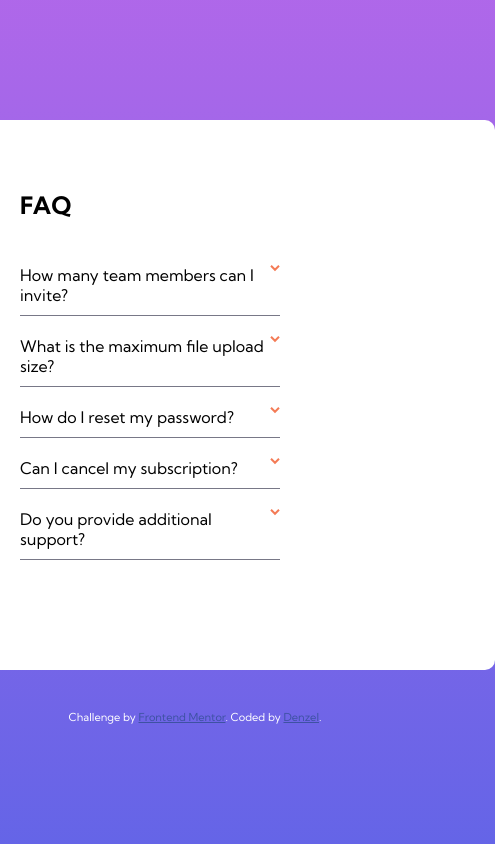
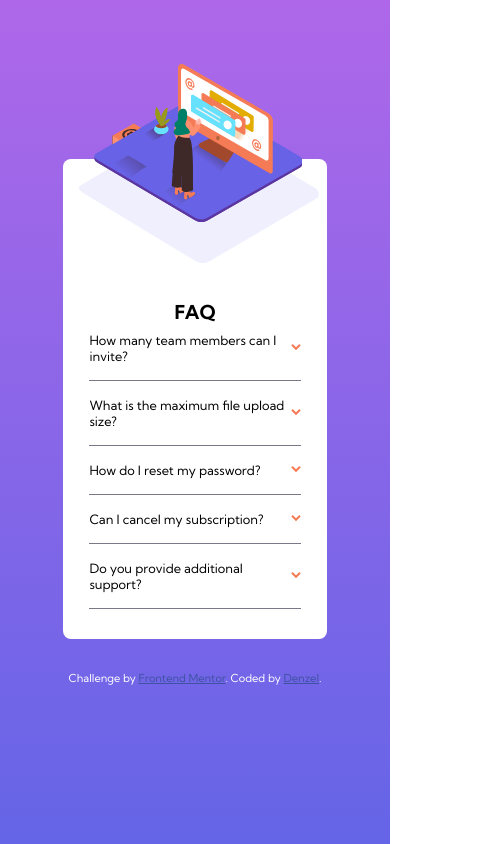
Before and after one commit to Denzel95/faq-accordion-card-main, a plain HTML site: page index.html in a window 390 px wide. Shown: the whole page, 495 px wide, since content can reach past the window. Drawn offline with Linux system fonts and the light colour scheme.

Commit message:
Made changes in @media
Fixed responsive

```diff
--- a/index.html
+++ b/index.html
@@ -18,7 +18,9 @@
   <main>
     <div class="main-container">
       <img src="./images/illustration-box-desktop.svg" alt="box" class="box">
+      <div class="bg-mobile">
 
+      </div>
       <div class="left-side">
         <img src="./images/illustration-woman-online-desktop.svg" alt="woman" class="woman">
         <img src="./images/bg-pattern-desktop.svg" alt="bg" class="bg">
@@ -30,7 +32,10 @@
 
       <details class="det det-det1">
        <summary>
-        How many team members can I invite?
+<p>
+
+  How many team members can I invite?
+</p>
         <img src="./images/icon-arrow-down.svg" alt="arrow">
        </summary>
        <p> You can invite up to 2 additional users on the Free plan. There is no limit on
@@ -39,7 +44,11 @@
       </details>
 
       <details class="det det-det2">
-       <summary>What is the maximum file upload size?
+       <summary>
+        <p>
+
+          What is the maximum file upload size?
+        </p>
         <img src="./images/icon-arrow-down.svg" alt="arrow">
        </summary>
        <p>No more than 2GB. All files in your account must fit your allotted storage space.</p>
@@ -47,7 +56,11 @@
       </details>
 
       <details class="det det-det3">
-     <summary> How do I reset my password?
+     <summary>
+      <p>
+
+        How do I reset my password?
+      </p>
       <img src="./images/icon-arrow-down.svg" alt="arrow">
      </summary>
      <p>
@@ -59,7 +72,9 @@
 
       <details class="det det-det4">
      <summary>
-      Can I cancel my subscription?
+      <p>
+        Can I cancel my subscription?
+      </p>
       <img src="./images/icon-arrow-down.svg" alt="arrow">
      </summary>
      <p>Yes! Send us a message and we’ll process your request no questions asked.</p>
@@ -67,7 +82,11 @@
       </details>
 
       <details class="det det-det5">
-      <summary>Do you provide additional support?
+      <summary>
+        <p>
+
+          Do you provide additional support?
+        </p>
         <img src="./images/icon-arrow-down.svg" alt="arrow">
       </summary>
       <p>Chat and email support is available 24/7. Phone lines are open during normal business hours.</p>
--- a/style.css
+++ b/style.css
@@ -154,6 +154,10 @@ details[open] > summary img{
     color: seashell;
 }
 
+.bg-mobile{
+    display: none;
+}
+
 @media screen and (max-width:1000px) {
 
     html{
@@ -173,21 +177,154 @@ details[open] > summary img{
         width: 35rem;
 
     }
+
+    .det{
+
+        border-bottom: 1px solid hsl(240, 6%, 50%);
+        margin:2rem 6rem 2rem 0;
+        padding-bottom: 1rem;
+    }
 }
 
 @media screen and (max-width:800px) {
     .main-container{
-         display: flex;
+        position: relative;
+        display: flex;
         flex-direction: column;
         align-items: center;
-        width: 60rem;
-        height: 55rem;
+        justify-content: center;
+        width: 40rem;
+        height: 60rem;
 
+    }
+
+    .left-side{
+        width: 40rem;
+        height: 20%;
+        overflow: visible;
+        position: static;
+    }
+
+    .right-side{
+        width: 40rem;
+        height: 80%;
+    }
+
+    .det{
+        width: 90%;
+        border-bottom: 1px solid hsl(240, 6%, 50%);
+        margin:0 0 2rem 0;
+        padding-bottom: 1rem;
+        align-self: center;
     }
 
     .main-container .box{
         display: none;
     }
 
+    .right-side{
+        width: 100%;
+        display: flex;
+        flex-direction: column;
+        align-items: center;
+
+    }
+
+    summary{
+        width: 100%;
+        align-items: center;
+    }
+
+    .woman{
+        background-image: url('./images/illustration-woman-online-mobile.svg');
+        height: 33%;
+        top:0;
+        left:0;
+        transform: translate(27%, -60%);
+    }
+
+    .bg{
+        display: none;
+    }
+
+    .bg-mobile{
+        display: block;
+        position: absolute;
+        background-image: url('./images/bg-pattern-mobile.svg');
+        background-repeat: no-repeat;
+        width: 100%;
+        height: 20%;
+        top: 0;
+        left: 0;
+        transform: translate(20%, 2%);
+    }
 
 }
+
+@media screen and (max-width: 450px ) {
+    html{
+        font-size: 50%;
+    }
+
+    .main-container{
+        position: relative;
+        display: flex;
+        flex-direction: column;
+        align-items: center;
+        justify-content: center;
+        width: 33rem;
+        height: 60rem;
+
+    }
+
+    .left-side{
+        width: 33rem;
+        height: 20%;
+        overflow: visible;
+        position: static;
+    }
+
+    .right-side{
+        width: 33rem;
+        height: 80%;
+    }
+
+    .det{
+        width: 80%;
+        border-bottom: 1px solid hsl(240, 6%, 50%);
+        margin:0 0 1rem 0;
+        padding-bottom: 1rem;
+        align-self: center;
+    }
+
+
+    .right-side{
+        width: 100%;
+        display: flex;
+        flex-direction: column;
+        align-items: center;
+
+    }
+
+    summary{
+        width: 100%;
+        align-items: center;
+    }
+
+    .woman{
+        background-image: url('./images/illustration-woman-online-mobile.svg');
+        height: 33%;
+        top:0;
+        left:0;
+        transform: translate(15%, -60%);
+    }
+
+    .bg{
+        display: none;
+    }
+
+    .bg-mobile{
+        height: 30%;
+        transform: translate(6%, 0%);
+    }
+}
```
